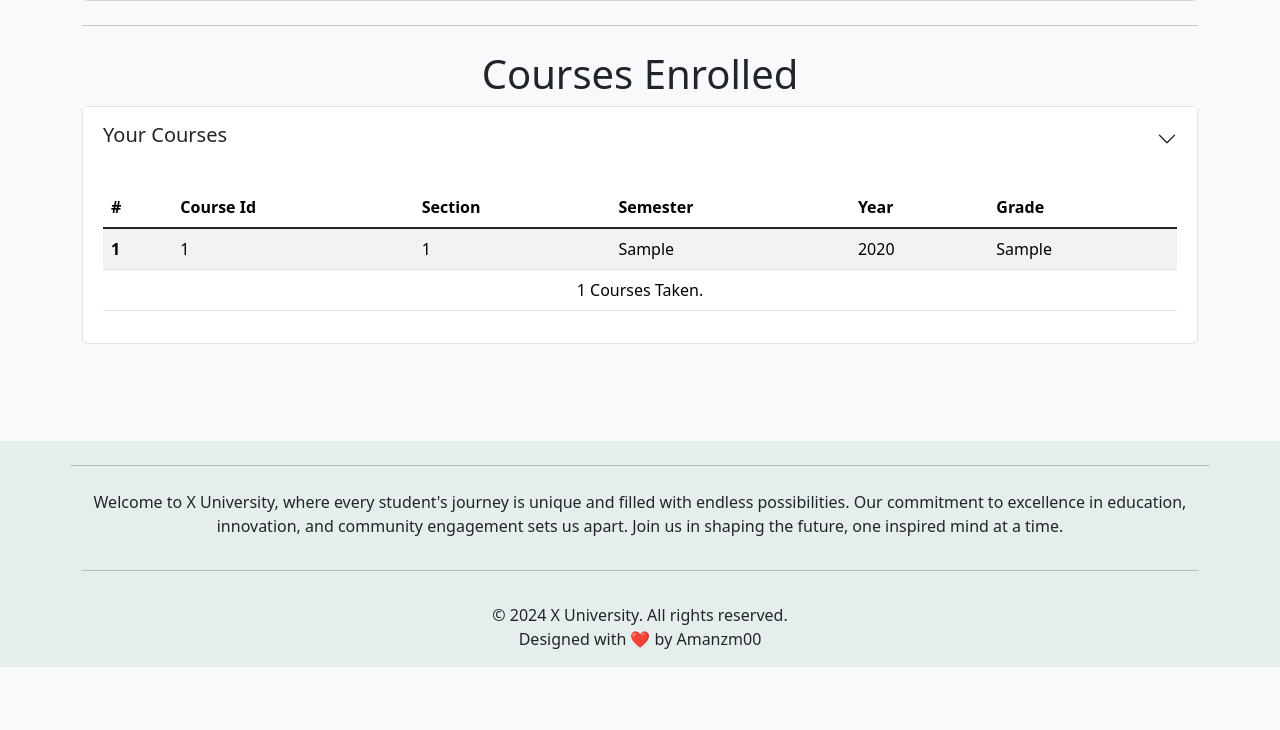
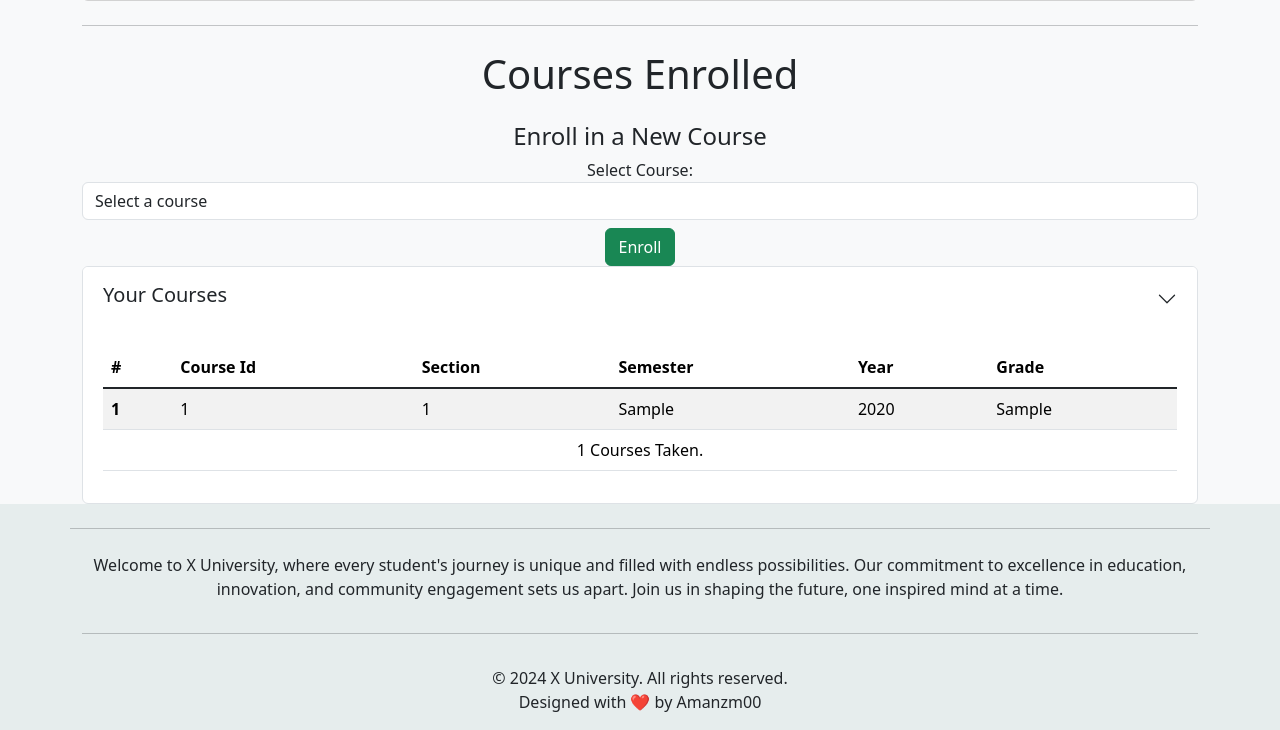
Before and after one commit to kikikeerthi/college-management-system, a Flask app: page /student in a window 1280 px wide. Shown: the part 463-1193 px from the top of the page. Before the commit the page ends 1130 px from the top, so only its background shows below. Run offline with Flask 3, Linux system fonts and the light colour scheme; a user stored in the database is signed in; tables that the repository leaves empty hold one stand-in row (values such as "Sample post"); some libraries are stand-ins or nearby versions.

Commit message:
Added student enroll option

```diff
--- a/app.py
+++ b/app.py
@@ -270,9 +270,36 @@ def dashboard():
         student = Student.query.filter_by(ID=current_user.sid).first()
         if student:
             courses_taken = Takes.query.filter_by(ID=current_user.sid).all()
-            return render_template("student.html", student=student, courses_taken=courses_taken)
+            available_courses = Course.query.all()  # Fetch all available courses
+            return render_template("student.html", student=student, courses_taken=courses_taken, available_courses=available_courses)
         else:
             return "Student not found", 404
+
+@app.route('/enroll', methods=['POST'])
+@login_required
+def enroll():
+    course_id = request.form['course_id']
+    student_id = current_user.sid
+
+    # Check if the student is already enrolled in the course
+    existing_enrollment = Takes.query.filter_by(ID=student_id, course_id=course_id).first()
+    if existing_enrollment:
+        flash("You are already enrolled in this course.", "warning")
+        return redirect(url_for('dashboard'))
+
+    # Get the course and section to enroll in
+    course = Course.query.filter_by(course_id=course_id).first()
+    if not course:
+        flash("Course not found.", "danger")
+        return redirect(url_for('dashboard'))
+
+    # Enroll the student in the course (assuming sec_id is provided or defaulted)
+    new_enrollment = Takes(ID=student_id, course_id=course_id, sec_id="A1", semester="Spring", year=2024)
+    db.session.add(new_enrollment)
+    db.session.commit()
+
+    flash("Successfully enrolled in the course!", "success")
+    return redirect(url_for('dashboard'))
 
 @app.route('/logout')
 @login_required
--- a/templates/student.html
+++ b/templates/student.html
@@ -1,5 +1,6 @@
-{% extends "base.html" %} {%block title%} Home {%endblock title%} {% block body
-%}
+{% extends "base.html" %}
+{% block title %} Home {% endblock title %}
+{% block body %}
 
 <div class="container mt-5">
   <div class="card">
@@ -36,13 +37,31 @@
     </div>
 </div>
 
+<hr class="my-4" />
+<div class="jumbotron text-center">
+  <h3 class="display-6">Courses Enrolled</h3>
+</div>
 
-  <hr class="my-4" />
-  <div class="jumbotron text-center">
-    <h3 class="display-6">Courses Enrolled</h3>
-  </div>
+<!-- Course Enrollment Section -->
+<div class="jumbotron text-center mt-4">
+    <h4>Enroll in a New Course</h4>
+    <form action="{{ url_for('enroll') }}" method="POST">
+        <div class="form-group">
+            <label for="course_id">Select Course:</label>
+            <select class="form-control" id="course_id" name="course_id" required>
+                <option value="" disabled selected>Select a course</option>
+                {% for course in available_courses %}
+                <option value="{{ course.course_id }}">{{ course.course_name }} ({{ course.course_id }})</option>
+                {% endfor %}
+            </select>
+        </div>
+        <div class="form-group mt-2">
+            <button type="submit" class="btn btn-success">Enroll</button>
+        </div>
+    </form>
+</div>
 
-  <div class="accordion" id="accordionFlushExample">
+<div class="accordion" id="accordionFlushExample">
     <div class="accordion-item">
       <h2 class="accordion-header">
         <button
@@ -75,21 +94,20 @@
             </thead>
             <tbody class="table-group-divider">
               {% for k in courses_taken %}
-
               <tr>
                 <th scope="row">{{ loop.index }}</th>
                 <td>{{ k.course_id }}</td>
-                <td>{{ k.sec_id}}</td>
+                <td>{{ k.sec_id }}</td>
                 <td>{{ k.semester }}</td>
                 <td>{{ k.year }}</td>
-                <td>{{ k.grade}}</td>
+                <td>{{ k.grade }}</td>
               </tr>
               {% endfor %}
             </tbody>
             <tfoot>
               <tr>
                 <td colspan="100%" align="center">
-                  {{courses_taken|length ~ " Courses Taken."}}
+                  {{ courses_taken|length ~ " Courses Taken." }}
                 </td>
               </tr>
             </tfoot>
@@ -100,4 +118,4 @@
   </div>
 </div>
 
-{%endblock body%}
+{% endblock body %}
```
